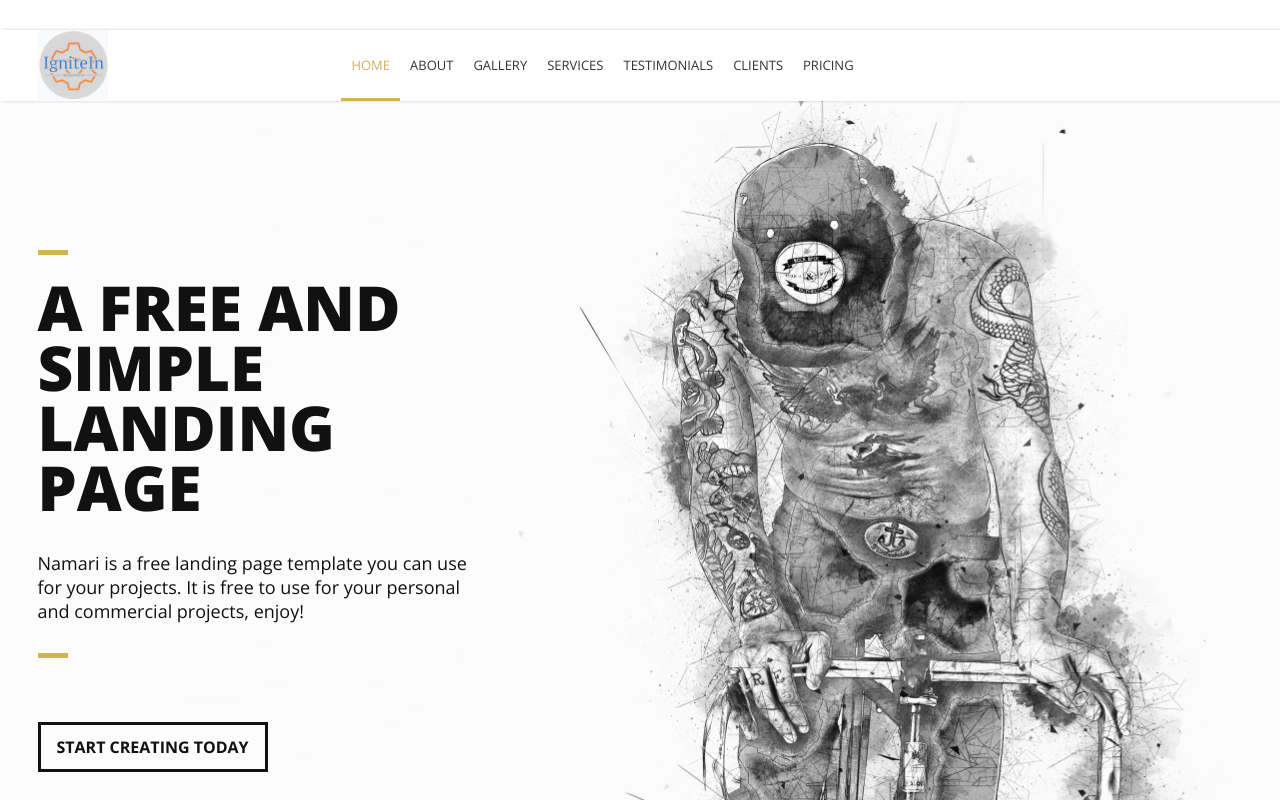
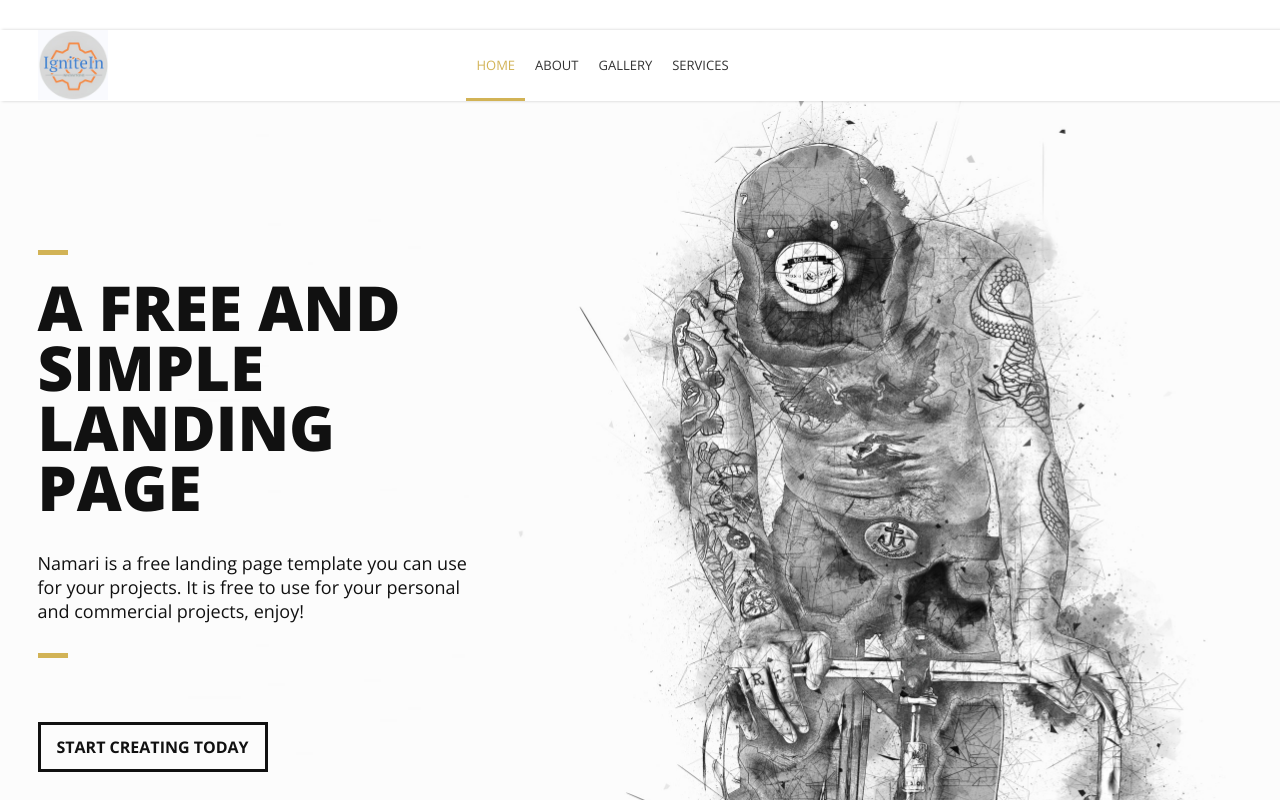
Before and after one commit to mizzty95/ignitein_website, an Angular app in the folder ignitein_frontend/: page / in a window 1280 px wide. Shown: the top 800 px of the page. Built offline with nearby package versions, Linux system fonts and the light colour scheme; some icons are missing.

Commit message:
nav component update

```diff
--- a/ignitein_frontend/src/app/components/nav/nav.component.html
+++ b/ignitein_frontend/src/app/components/nav/nav.component.html
@@ -77,15 +77,6 @@
           <li>
             <a href="#services">Services</a>
           </li>
-          <li>
-            <a href="#testimonials">Testimonials</a>
-          </li>
-          <li>
-            <a href="#clients">Clients</a>
-          </li>
-          <li>
-            <a href="#pricing">Pricing</a>
-          </li>
         </ul>
       </nav>
       <!--End of Main Navigation-->
```
